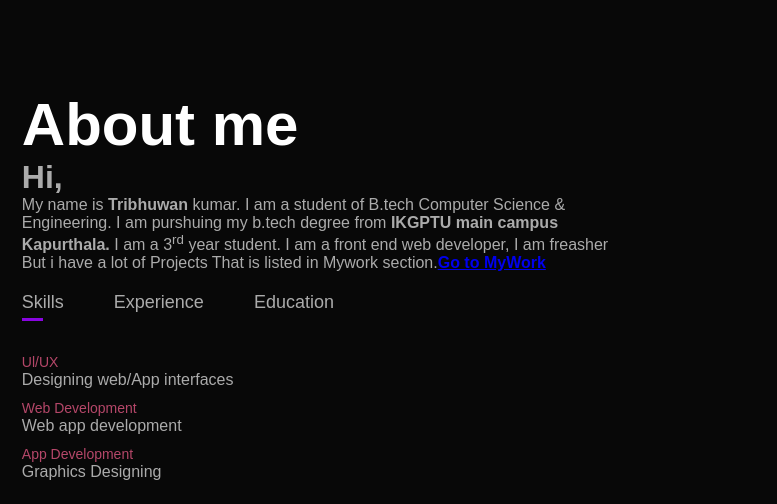
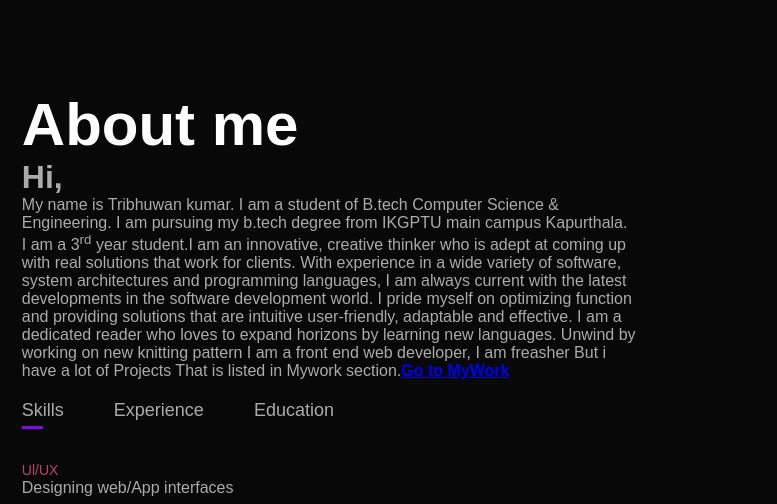
Before and after one commit to tribanj/Portfolio, a plain HTML site: page index.html in a window 1280 px wide. Shown: the part 800-1304 px from the top of the page, 503-1280 px from the left. Drawn offline with Linux system fonts and the light colour scheme.

Commit message:
Update index.html

```diff
--- a/index.html
+++ b/index.html
@@ -43,9 +43,13 @@
                     <h1 class="subtitle">About me</h1>
                     <p>
                     <h1> Hi,</h1>
-                    My name is<strong> Tribhuwan</strong> kumar. I am a student of B.tech Computer
-                    Science & Engineering. I am purshuing my b.tech degree from
-                    <strong> IKGPTU main campus Kapurthala. </strong> I am a 3<sup>rd</sup> year student.
+                    My name is Tribhuwan kumar. I am a student of B.tech Computer
+                    Science & Engineering. I am pursuing my b.tech degree from
+                    IKGPTU main campus Kapurthala. I am a 3<sup>rd</sup> year student.I am an innovative, creative thinker who is adept at coming up with
+                    real solutions that work for clients. With experience in a wide variety of software, system architectures and programming languages, I
+                    am always current with the latest developments in the software development world. I pride myself on optimizing function and providing solutions
+                    that are intuitive user-friendly, adaptable and effective.
+                    I am a dedicated reader who loves to expand horizons by learning new languages. Unwind by working on new knitting pattern
                     <!-- I am also a <strong> YouTuber</strong> in youtube there are 10K subscriber on my channel. -->
                     I am a front end web developer, I am freasher But i have a lot of Projects That is listed in Mywork
                     section.<strong><a href="#portfolio">Go to MyWork</a></strong>
@@ -129,7 +133,7 @@
                     <div class="layer">
                         <h3>Blog Templete Website</h3>
                         <p>This is my first website</p>
-                        <a href="./seemore.html"><i class="fas fa-external-link-alt"></i></a>
+                        <a href="https://tribanj.github.io/tribhuwan1st_repo/"><i class="fas fa-external-link-alt"></i></a>
                     </div>
                 </div>
 
```
